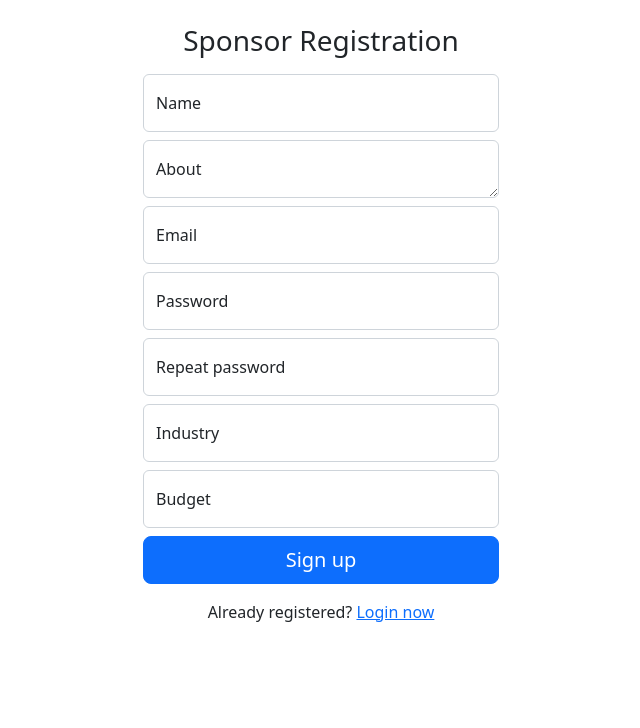
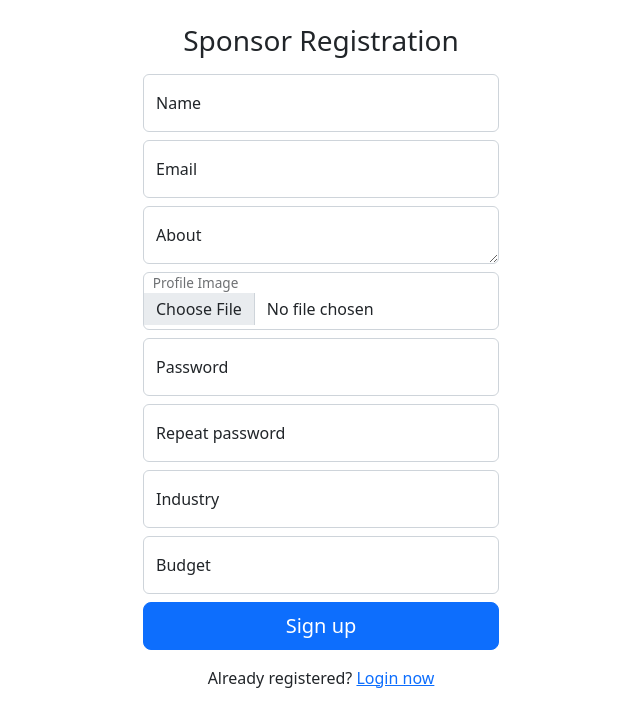
Before and after one commit to 21f1001662/IESCP-MAD-I, a Flask app: page /sponsor/register in a window 1280 px wide. Shown: the part 72-800 px from the top of the page, without its empty margins (319-959 px from the left). Run offline with Flask 3, Linux system fonts and the light colour scheme; parts of the project's set-up code (start-up, migrations or seed data) failed here and were passed over; some libraries are stand-ins or nearby versions.

Commit message:
implement image upload functionality for sponsor

```diff
--- a/src/sponsor/forms.py
+++ b/src/sponsor/forms.py
@@ -24,6 +24,9 @@ class SponsorRegisterForm(FlaskForm):
     )
     name = StringField("Name", validators=[DataRequired()])
     about = TextAreaField("About", validators=[DataRequired()])
+    image = FileField(
+        "Profile Image", validators=[FileAllowed(['jpg', 'jpeg', 'png'], 'Images only!')]
+    )
     industry = StringField("Industry", validators=[DataRequired()])
     budget = IntegerField("Budget", validators=[DataRequired()])
 
--- a/src/sponsor/models.py
+++ b/src/sponsor/models.py
@@ -16,18 +16,20 @@ class Sponsor(UserMixin, db.Model): #UserMixin is a class that includes default
     password = db.Column(db.String, nullable=False)
     name = db.Column(db.String, nullable=False)
     about = db.Column(db.String, nullable=True)
+    image = db.Column(db.String, nullable=True)
     created_on = db.Column(db.DateTime, nullable=False)
     role = db.Column(db.String, nullable=False, default="sponsor")
     industry = db.Column(db.String, nullable=False)
     budget = db.Column(db.Integer, nullable=False)
 
-    def __init__(self, email, password, name, about, industry, budget):
+    def __init__(self, email, password, name, about, image, industry, budget):
         self.email = email
         self.password = bcrypt.generate_password_hash(password).decode('utf8')
         self.created_on = datetime.now()
         self.role = "sponsor"
         self.name = name
         self.about = about
+        self.image = image
         self.industry = industry
         self.budget = budget
 
--- a/src/sponsor/views.py
+++ b/src/sponsor/views.py
@@ -1,6 +1,9 @@
-from flask import session, Blueprint, render_template, request, flash, redirect, url_for
+from flask import session, Blueprint, render_template, request, flash, redirect, url_for, current_app
 from flask_login import login_user, logout_user, current_user, login_required
 from .forms import SponsorLoginForm, SponsorRegisterForm, CreateCampaignForm, InfluencerSearchForm, AdRequestForm, AdRequestUpdateForm, AdRequestResponseForm
+import os
+from werkzeug.utils import secure_filename
+import time
 
 from src import bcrypt, db
 from src.sponsor.models import Sponsor, Campaigns
@@ -261,11 +264,20 @@ def register():
         return redirect(url_for("sponsor.dashboard"))
     form = SponsorRegisterForm(request.form)
     if form.validate_on_submit():
+        # Handle file upload
+        image_file = request.files.get("image")
+        filename = None
+        if image_file:
+            filename = secure_filename(image_file.filename)
+            filename = f"{int(time.time())}_{filename}"
+            upload_path = os.path.join(current_app.config['UPLOAD_FOLDER'], filename)
+            image_file.save(upload_path)
         sponsor = Sponsor(
             email=form.email.data,
             password=form.password.data,
             name=form.name.data,
             about=form.about.data,
+            image=filename,
             industry=form.industry.data,
             budget=form.budget.data
         )
--- a/src/templates/sponsor/register.html
+++ b/src/templates/sponsor/register.html
@@ -54,7 +54,7 @@
       <div class="col-md-4"></div>
       <div class="col-md-4">
         <main class="form-signin w-100 m-auto">
-          <form role="form" method="post" action="">
+          <form role="form" method="post" action="" enctype="multipart/form-data">
             {{ form.csrf_token }}
             <h1 class="h3 mb-3 fw-normal text-center">Sponsor Registration</h1>
 
@@ -63,6 +63,17 @@
               {{ form.name.label }}
               {% if form.name.errors %}
               {% for error in form.name.errors %}
+              <div class="alert alert-danger" role="alert">
+                {{ error }}
+              </div>
+              {% endfor %}
+              {% endif %}
+            </div>
+            <div class="form-floating">
+              {{ form.email(placeholder="email", class="form-control mb-2") }}
+              {{ form.email.label }}
+              {% if form.email.errors %}
+              {% for error in form.email.errors %}
               <div class="alert alert-danger" role="alert">
                 {{ error }}
               </div>
@@ -81,10 +92,10 @@
               {% endif %}
             </div>
             <div class="form-floating">
-              {{ form.email(placeholder="email", class="form-control mb-2") }}
-              {{ form.email.label }}
-              {% if form.email.errors %}
-              {% for error in form.email.errors %}
+              {{ form.image(class="form-control mb-2") }}
+              {{ form.image.label(class="p-2") }}
+              {% if form.image.errors %}
+              {% for error in form.image.errors %}
               <div class="alert alert-danger" role="alert">
                 {{ error }}
               </div>
```
Also changed, not shown: src/templates/sponsor/dashboard.html (+31 -0 lines), src/static/uploads/1723061743_Pepsi-Logo-2023.png (added).
